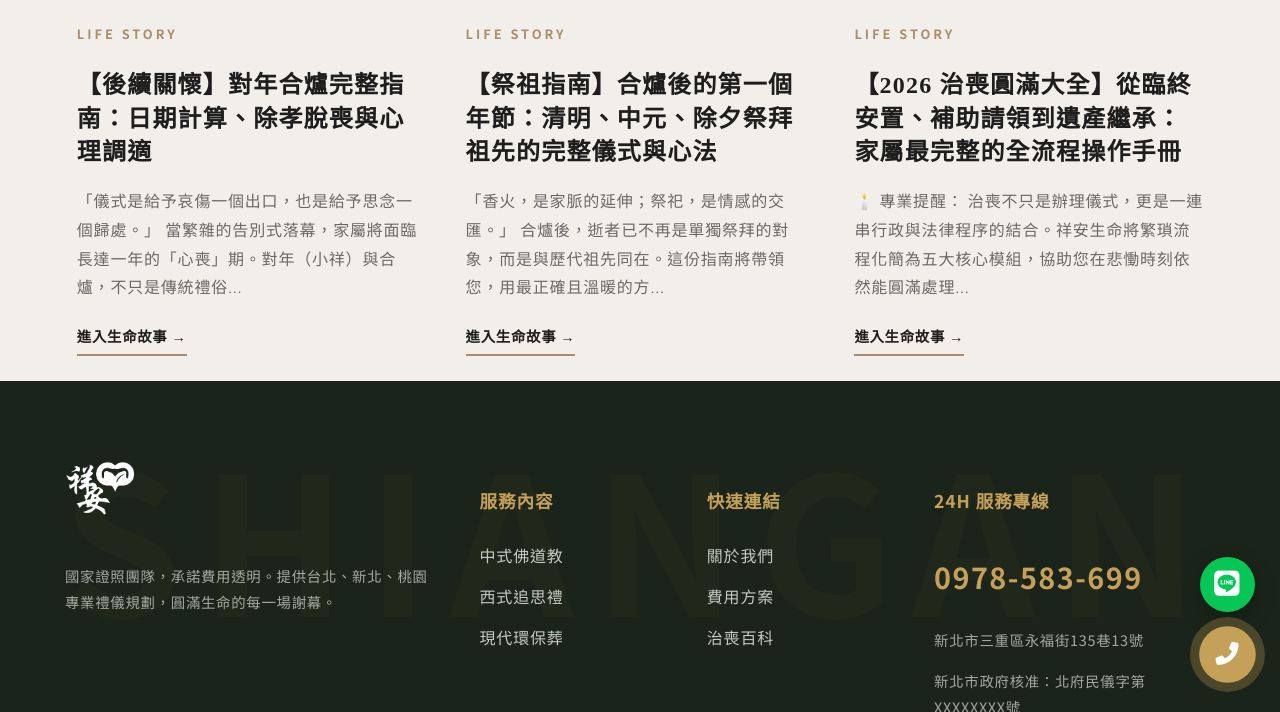
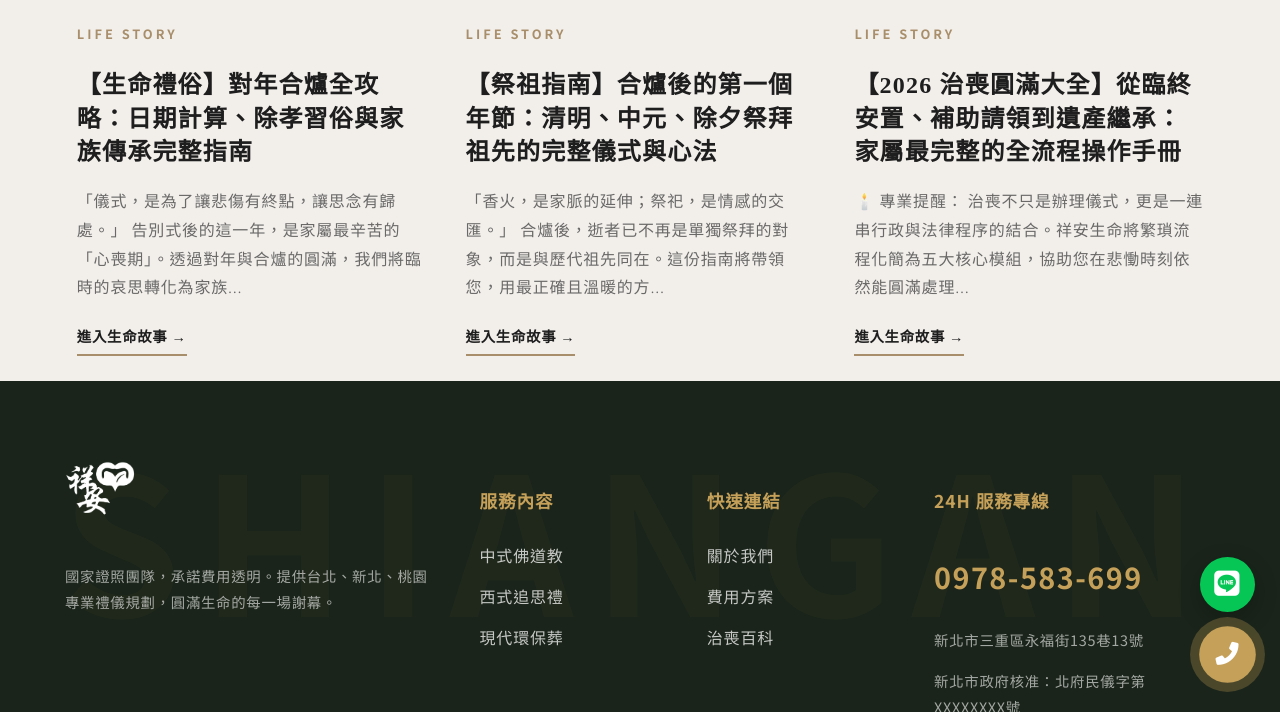
Before and after one commit to Shiangan/Shiangan, a Jekyll site: the page built from index.html, in a window 1280 px wide and 900 px high, scrolled down 2667 px, cut to the strip 188-900 px from the top of the window. Built offline with Jekyll 4.4.1, drawn with Linux system fonts in a browser that asks for light colours; some web fonts are replaced; the list of posts is cut into pages by our own code; some of the changed lines change nothing that is shown.

Commit message:
Update 2026-03-31-article-duinian-helu.md

```diff
--- a/_posts/2026-03-31-article-duinian-helu.md
+++ b/_posts/2026-03-31-article-duinian-helu.md
@@ -1,103 +1,104 @@
 ---
 layout: post
-title: "【後續關懷】對年合爐完整指南：日期計算、除孝脫喪與心理調適"
-description: "治喪圓滿後，對年與合爐是心靈療癒的重要節點。祥安生命提供對年日期（含閏月）專業計算、合爐流程步驟、除孝習俗與心理調適建議，讓逝者圓滿歸入祖先序列，生者帶著祝福重啟人生。"
+title: "【生命禮俗】對年合爐全攻略：日期計算、除孝習俗與家族傳承完整指南"
+description: "治喪圓滿後，對年與合爐是家族轉運與心靈療癒的重要契機。祥安生命為您梳理最正確的台灣傳統習俗：包含閏月計算、合爐字數禁忌、除孝流程與祭祖心法，讓思念圓滿歸位。"
 date: 2026-03-31
-image: /images/article-05-main.jpg
-tags: ["後續關懷", "對年合爐", "除孝儀式", "民俗百科"]
+image: /images/article-duinian-helu-main.jpg
+tags: ["後續關懷", "對年合爐", "除孝儀式", "台灣習俗"]
 has_faq: true
 faqs:
-  - question: "對年合爐一定要找專業禮儀師或師父嗎？"
-    answer: "強烈建議。合爐涉及農曆日期精準計算（尤其遇閏月時）、擇日吉時（需避開家族成員生肖相沖），以及牌位書寫的「兩生抱一老」字數禁忌（總字數需符合生、老之吉數）。為求圓滿，由師父協助能確保逝者順利歸位，避免因不熟悉習俗而產生遺憾。"
-  - question: "對年、合爐、除孝的順序是什麼？可以一起辦嗎？"
-    answer: "標準順序為：對年祭拜 → 合爐 → 除孝脫喪。現代家庭多因工作繁忙，常選擇在對年當天下午緊接辦理合爐，但必須請專業人士重新擇定「合爐吉時」，確保兩個儀式銜接順暢且不犯沖。"
-  - question: "如果家中原本沒有祖先牌位（公媽龕）怎麼辦？"
-    answer: "若家中無祭祀習慣，可請師父執行「另立牌位」儀式，或將逝者牌位送往「寺廟塔位永久供奉」接受香火。即便省略家中合爐，象徵治喪期結束的「除孝儀式」仍建議進行，這對家屬回歸正常社交生活具有重要的心理斷點作用。"
-  - question: "對年一定要在滿一年當天嗎？可以提前多久？"
-    answer: "台灣民俗有「有對無沖」的說法。通常會選在農曆滿一年前的 3 到 7 天內擇吉時祭拜。絕對不可「延後」，以免延誤逝者入位與家屬除孝的時間。"
+  - question: "對年日期遇到「閏月」該如何計算？"
+    answer: "台灣民俗遵循「有對無沖」原則。若遇閏月，對年祭拜需「提早一個月」辦理。例如：逝者於農曆五月往生，隔年若有閏五月，則以隔年的農曆四月為對年，絕對不可延後，以免對逝者不敬。"
+  - question: "合爐一定要跟對年同一天辦理嗎？"
+    answer: "不一定。雖然現代人為了方便常選在同一天（對年祭拜完接著合爐），但「合爐」涉及移動祖先牌位，必須另外擇定適合「動祭」與「安位」的吉日吉時，且需避開家族成員的生肖沖煞。"
+  - question: "家中原本沒有祖先牌位，合爐該怎麼做？"
+    answer: "若家中無公媽龕，可採「另立新龕」或將逝者牌位送往「寺廟塔位」供奉。即便不合爐，象徵治喪結束的「除孝儀式」仍建議執行，這在民俗上代表家運重啟，不再受喪氣影響。"
+  - question: "合爐時書寫牌位有什麼字數禁忌？"
+    answer: "非常重要。牌位內層書寫需符合「兩生抱一老」或「三老合一生」的規範。總字數必須落在「生」或「老」的吉數（如 6、7、11、12 字），避開「病、死、苦」等凶數，這關係到子孫後代的運勢。"
 ---
 
-> **「儀式是給予哀傷一個出口，也是給予思念一個歸處。」**
-> 當繁雜的告別式落幕，家屬將面臨長達一年的「心喪」期。對年（小祥）與合爐，不只是傳統禮俗的交待，更是情感療癒、重啟新生活的關鍵里程碑。
+> **「儀式，是為了讓悲傷有終點，讓思念有歸處。」**
+> 告別式後的這一年，是家屬最辛苦的「心喪期」。透過對年與合爐的圓滿，我們將臨時的哀思轉化為家族長久的守護。
 
 ---
 
-## 一、 儀式的深層意義：從告別到守護
+## 一、 儀式的核心價值：從「新亡」到「守護靈」
 
-在台灣文化中，對年與合爐象徵著家屬從「喪親者」轉變為「祭祀者」。
+在台灣傳統觀念中，治喪是一個漸進的過程。
 
-* **對逝者（圓滿歸位）：** 通過「合爐」，將臨時神主牌位正式納入祖先牌位（公媽龕），象徵逝者不再是孤單的個體，而是正式列入家族祖先行列，獲得永世香火。
-* **對生者（心理重啟）：** 儀式結束後進行「**除孝脫喪**」，撤除外顯的哀傷（如素色服裝、門口喪聯），這是一種官能上的提醒：悲傷已轉化為守護的力量，生活必須重新啟程。
+* **對年（小祥）：** 象徵一週年祭。此時逝者已在冥界完成階段性審判，家屬透過祭祀表達哀悼與陪伴。
+* **合爐（入位）：** 這是最重要的轉折點。將逝者的香火正式併入家族歷代祖先大爐，這代表逝者正式脫離「新亡」身分，位列仙班，成為家族的守護神。
 
 ---
 
-## 二、 對年儀式（小祥）：精確的日期計算
+## 二、 對年日期計算：最嚴謹的曆法規範
 
-「對年」指逝者往生**滿一周年**的祭祀。日期計算的精確性反映了對逝者的尊重：
+「日期不對，禮俗不位。」對年的日期必須根據農曆精確推算：
 
-<div class="focus-card" style="background: rgba(176, 145, 107, 0.05); padding: 30px; border-radius: 4px; border-left: 5px solid var(--accent); margin: 35px 0;">
-    <h4 style="color: var(--accent); margin-top:0; font-size: 1.2rem;"><i class="fas fa-calendar-check"></i> 專業日期計算規範</h4>
+<div class="focus-card" style="background: rgba(176, 145, 107, 0.05); padding: 35px; border-radius: 4px; border-left: 5px solid #c5a059; margin: 35px 0;">
+    <h4 style="color: #c5a059; margin-top:0; font-size: 1.25rem;"><i class="fas fa-calendar-alt"></i> 職人級曆法備忘錄</h4>
     <ul style="line-height: 2.2; margin-bottom:0; padding-left: 20px;">
-        <li><strong>農曆為準：</strong> 必須根據逝者往生的農曆月日進行計算。</li>
-        <li><strong>【關鍵】閏月處理：</strong> 若該年遇農曆閏月，對年日期需<strong>「扣除閏月」</strong>。例如：三月往生，隔年遇閏三月不算，仍以隔年三月為對年。通常會提前一個月完成祭拜。</li>
-        <li><strong>有對無沖：</strong> 為了遵循習俗，儀式多選在農曆滿一年前 3-7 天擇吉時，<strong>絕對不可延後</strong>。</li>
+        <li><strong>農曆為準：</strong> 以逝者往生的農曆月日為基準，滿一週年之日。</li>
+        <li><strong>閏月禁忌：</strong> 台灣習俗「對年提早，不延後」。遇閏月需往前推算一個月。</li>
+        <li><strong>擇日要點：</strong> 對年祭拜通常在當天或提前 3-7 天。合爐則需額外看「出火」、「安位」吉日，避開當事人與家屬生肖沖煞。</li>
     </ul>
-    <p style="font-size: 0.9rem; color: #888; margin-top: 15px; border-top: 1px dotted #ccc; padding-top: 10px;">※ 祥安叮嚀：曆法計算建議請禮儀顧問核對，確保日期精準，告慰亡魂。</p>
+    <p style="font-size: 0.9rem; color: #888; margin-top: 15px; border-top: 1px dotted #ccc; padding-top: 10px;">※ 祥安專業建議：由於曆法換算複雜，建議聯繫我們代為核對吉課。</p>
 </div>
 
 ---
 
-## 三、 合爐：歸入祖先的莊嚴四步驟
+## 三、 合爐流程：歸入祖先的四大步驟
 
-「合爐」是專業性最高的一環，涉及身份的轉換與氣場的融合。
+合爐是一項極其莊嚴的法事，建議由專業師父或禮儀師引導：
 
-1.  **擇吉與稟告：** 嚴謹擇定吉日（避開成員沖煞），先向家中神明與原有的祖先**擲筊稟告**。
-2.  **牌位書寫：** 由師父將逝者姓名書寫入牌位內層。總字數必須符合**「生、老、病、死、苦」**中的「生」或「老」（如 6 字或 7 字）。
-3.  **香火融合：** 取逝者臨時香爐中的香灰撥入祖先大爐，象徵**血脈永續，香火融合**。
-4.  **撤靈安魂：** 將臨時神主牌位火化，正式完成撤靈。
+1.  **稟告神明與祖先：** 先點香向家中神明與祖先稟告，今日為何日何時，準備接引新成員歸位。
+2.  **開龕與書寫：** 開啟祖先牌位（公媽龕），由師父將逝者姓名、生卒年時依序寫入內牌。**注意：** 須符合「生老病死苦」之吉數（生或老）。
+3.  **合火（傳承）：** 從逝者的臨時香爐中取三匙香灰，撥入祖先大香爐中，象徵血脈交融、香火延續。
+4.  **撤靈：** 將臨時神主牌位火化。至此，逝者已正式居住於家族牌位內，不再另行祭拜臨時牌位。
 
 ---
 
-## 四、 除孝脫喪：換上紅色的生命色彩
+## 四、 除孝脫喪：生活軌道的重啟
 
-除孝（脫喪）不僅是物理上的撤除，更是心靈上的減負。
+合爐圓滿後，隨即進行「除孝」（俗稱脫喪），象徵哀傷告一段落。
 
-* **撤除喪飾：** 將門口代表喪期的白色、黃色或藍色對聯撕除，換上喜慶的**全紅春聯**。
-* **脫喪更衣：** 褪去這一年來習慣的黑、白、灰色衣著，換上亮色服飾。
-* **紅湯圓的意涵：** 台灣習俗在合爐後會準備**紅湯圓**供奉並讓全家分食，象徵「合家圓滿」，從此不再提悲傷事。
-* **恢復社交：** 儀式圓滿後，家屬即可恢復參加婚禮、滿月等喜慶活動，正式重啟社交生活。
+* **門框除喪：** 移除門口張貼的白紙、黃紙或喪對，重新貼上**全紅春聯**。
+* **換裝儀式：** 脫去素色衣服，換上顏色明亮的服飾。
+* **紅湯圓習俗：** 準備**純紅色湯圓**（不可混入白色），象徵家族從此紅火圓滿、遠離喪氣。
+* **重啟社交：** 儀式結束後，家屬即可恢復參加婚禮、滿月及一切社交活動。
 
 ---
 
-## 五、 合爐儀式準備清單（職人建議）
+## 五、 準備清單：職人標準物資表
 
-| 類別 | 必備物品項目 | 備註說明 |
+| 項目 | 準備細節 | 民俗意涵 |
 | :--- | :--- | :--- |
-| **祭品準備** | 三牲、六菜碗、發糕、紅龜、湯圓 | 熟食為主，表達敬意 |
-| **團圓象徵** | **紅湯圓**、水果、酒水 | 紅色象徵從此圓滿吉祥 |
-| **儀式用品** | 壽金、刈金、祖先牌位紅紙條、毛筆 | 供師父現場書寫資料使用 |
-| **脫喪用品** | 全新紅春聯、**春仔花**（插在祖先爐） | 儀式完成後，隨即進行環境除孝 |
+| **五味碗** | 六碗、十碗或十二碗熱飯菜 | 象徵家族生活豐饒，供奉祖先 |
+| **發糕、紅龜** | 必須準備一對或以上 | 代表「發」財與「長壽」 |
+| **純紅湯圓** | **絕對不可有白色** | 代表治喪結束，圓滿紅火 |
+| **鮮花水果** | 兩對鮮花、五種時令水果 | 象徵開花結果、四季平安 |
+| **金銀紙錢** | 壽金、刈金、大銀、小銀 | 依神明、祖先身分準備 |
 
 ---
 
-## 六、 專業後續服務常見問答 FAQ
+## 六、 專業後續服務與關懷
 
 ---
 ### 🔍 治喪圓滿後的深度指引：
-當對年與合爐圓滿落幕，祥安生命持續與您同行，提供最細膩的生命守護與家族傳承導引：
+當對年與合爐落幕，祥安生命持續與您同行，提供最細膩的生命守護：
 
 * [**祭祀傳承**] [**【家傳指南】合爐後的第一個年節：清明、中元與除夕祭祖的完整儀式與心法**](/Shiangan/article-ancestor-worship.html)
 * [**生命故事**] [**【數位遺產】除了牌位，我們還能留下什麼？保存逝者生命故事與家族記憶的現代方案**](/Shiangan/article-digital-legacy.html)
 * [**環境美學**] [**【居室供奉】現代居家公媽龕的空間美學：如何將傳統祭祀自然融入現代裝潢？**](/Shiangan/article-altar-design.html)
 * [**權益守護**] [**【安心保障】治喪圓滿後的法律功課：遺產分配與家族權益全解析**](/Shiangan/article-legal-guide.html)
 
-<div style="margin-top: 60px; padding: 45px 30px; background: linear-gradient(135deg, #1a1a1a 0%, #2a3a2a 100%); color: #fff; border-radius: 4px; text-align: center; box-shadow: 0 15px 35px rgba(0,0,0,0.2);">
-    <h3 style="color: var(--accent); font-size: 1.8rem; margin-top:0; font-family:'Noto Serif TC';">💖 祥安生命：陪伴您完成最後一段溫柔的歸程</h3>
+<div style="margin-top: 60px; padding: 45px 30px; background: linear-gradient(135deg, #1a1a1a 0%, #2a3a2a 100%);  border-radius: 4px; text-align: center; box-shadow: 0 15px 35px rgba(0,0,0,0.2);">
+    <h3 style="color: #c5a059; font-size: 1.8rem; margin-top:0; font-family:'Noto Serif TC';">💖 祥安生命：陪伴您完成最後一段溫柔的歸程</h3>
     <p style="font-size: 1.1rem; opacity: 0.9; max-width: 600px; margin: 20px auto;">對年與合爐涉及繁瑣的擇日與民俗禁忌，讓祥安專業團隊協助您，確保儀式圓滿，讓逝者安穩入位，生者心靈獲得最大寬慰。</p>
     <div style="margin-top: 35px;">
-        <a href="tel:0978583699" style="font-size: 1.5rem; color: #fff; text-decoration: none; font-weight: 800; display: block; margin-bottom: 20px; letter-spacing: 1px;">
-            <i class="fas fa-phone-alt" style="color:var(--accent);"></i> 0978-583-699
+        <a href="tel:0978583699" style="font-size: 1.5rem; ; text-decoration: none; font-weight: 800; display: block; margin-bottom: 20px; letter-spacing: 1px;">
+            <i class="fas fa-phone-alt" style="color:#c5a059;"></i> 0978-583-699
         </a>
-        <a href="https://line.me/ti/p/@yourlineid" style="background: #06C755; color: #fff; text-decoration: none; display: inline-block; padding: 15px 45px; font-size: 1.1rem; font-weight: 700; border-radius: 2px;">LINE 即時禮俗諮詢</a>
+        <a href="https://line.me/ti/p/@yourlineid" style="background: #06C755; text-decoration: none; display: inline-block; padding: 15px 45px; font-size: 1.1rem; font-weight: 700; border-radius: 2px;">LINE 即時禮俗諮詢</a>
     </div>
 </div>
```
